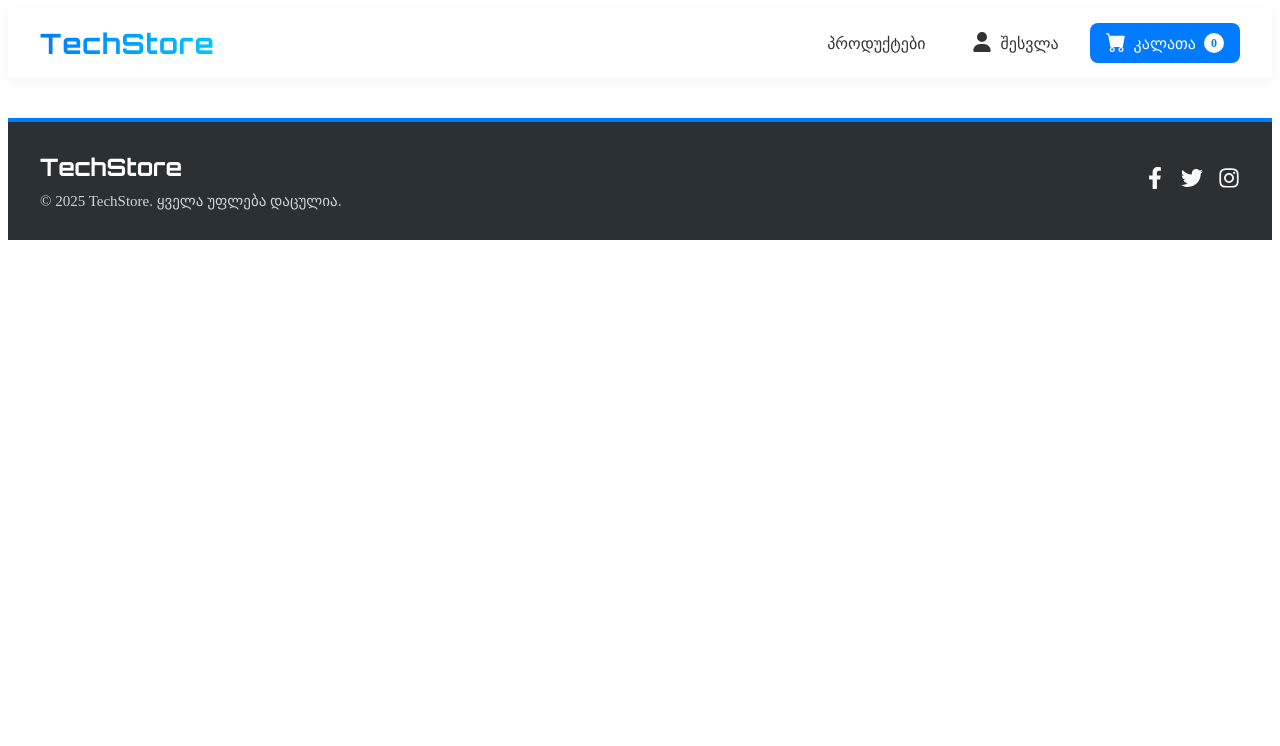
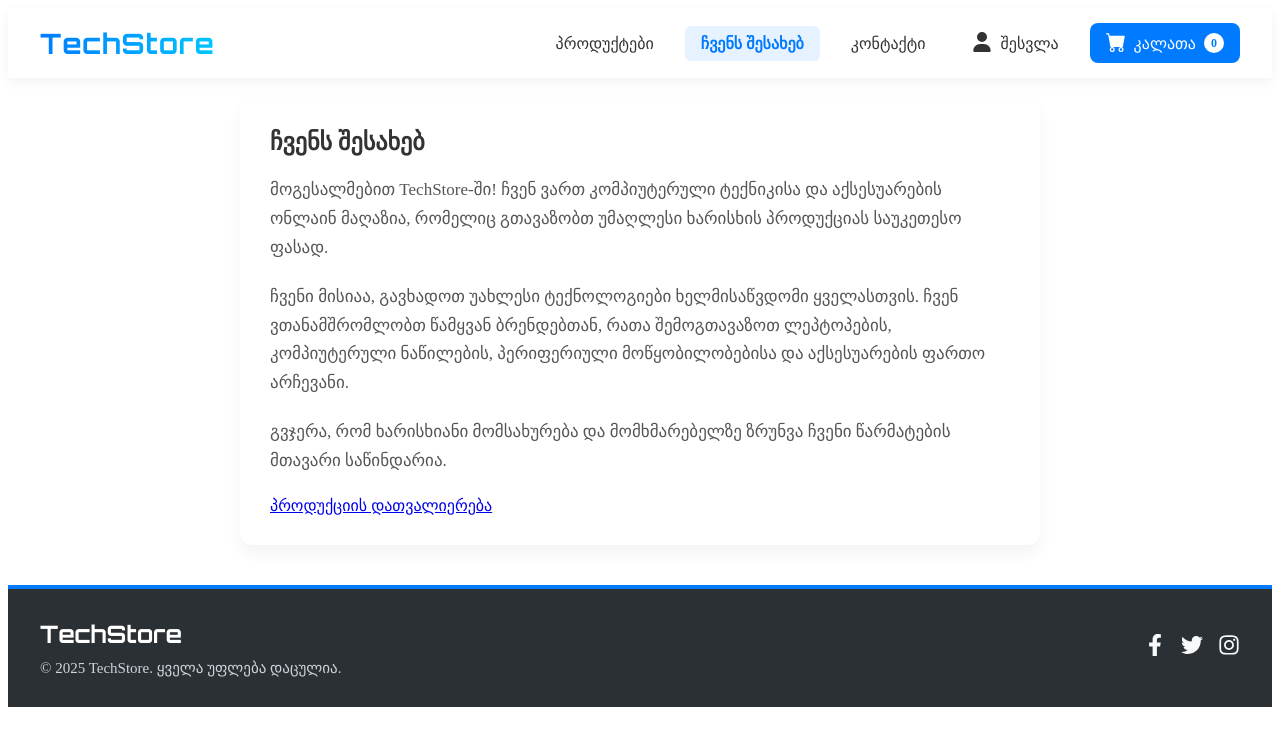
Before and after one commit to Misho05/finalproject, a React (Vite) app in the folder electronic-store/: page /about in a window 1280 px wide. Shown: the top 746 px of the page. Built offline with nearby package versions, Linux system fonts and the light colour scheme.

Commit message:
chvens shesaxeb add

```diff
--- a/electronic-store/src/App.css
+++ b/electronic-store/src/App.css
@@ -1,7 +1,5 @@
 
 @import url('https://fonts.googleapis.com/css2?family=Orbitron:wght@700&display=swap');
-
-
 
 .navbar {
   background-color: #ffffff;
@@ -574,3 +572,72 @@
     text-align: center;
   }
 }
+
+.static-page {
+  background-color: #ffffff;
+  padding: 30px;
+  border-radius: 12px;
+  box-shadow: 0 8px 16px rgba(0, 0, 0, 0.05);
+  margin-top: 20px;
+  max-width: 800px; /* გვერდის სიგანის შეზღუდვა */
+  margin-left: auto;
+  margin-right: auto;
+  box-sizing: border-box;
+}
+
+.static-page h2 {
+  margin-top: 0;
+  margin-bottom: 20px;
+  font-weight: 700;
+  color: #333;
+}
+
+.static-page p {
+  font-size: 17px;
+  color: #555;
+  line-height: 1.7;
+  margin-bottom: 20px;
+}
+
+.static-page .btn-primary {
+  margin-top: 10px;
+}
+
+/* Contact Form Specifics */
+.contact-form {
+  margin-top: 30px;
+}
+
+.contact-form .form-group {
+  margin-bottom: 20px;
+}
+
+.contact-form .form-group label {
+  display: block;
+  margin-bottom: 8px;
+  font-weight: 500;
+  color: #555;
+}
+
+.contact-form .form-group input,
+.contact-form .form-group textarea {
+  width: 100%;
+  padding: 12px;
+  font-size: 16px;
+  border: 1px solid #ccc;
+  border-radius: 8px;
+  box-sizing: border-box;
+  font-family: inherit;
+}
+
+.contact-form .form-group textarea {
+  resize: vertical;
+}
+
+.contact-form .btn-primary {
+  width: 100%;
+  padding: 12px;
+  font-size: 18px;
+  font-weight: 600;
+  max-width: 200px;
+}
--- a/electronic-store/src/App.jsx
+++ b/electronic-store/src/App.jsx
@@ -1,3 +1,5 @@
+// src/App.js
+
 import React from 'react';
 import { Routes, Route, Navigate } from 'react-router-dom';
 import Navbar from './components/Navbar.jsx';
@@ -7,6 +9,8 @@ import ProductDetail from './pages/ProductDetail.jsx';
 import Cart from './pages/Cart.jsx';
 import Login from './pages/Login.jsx';
 import Register from './pages/Register.jsx';
+import About from './pages/About.jsx';
+import Contact from './pages/Contact.jsx';
 
 function App() {
   return (
@@ -20,6 +24,8 @@ function App() {
           <Route path="/cart" element={<Cart />} />
           <Route path="/login" element={<Login />} />
           <Route path="/register" element={<Register />} />
+          <Route path="/about" element={<About />} />
+          <Route path="/contact" element={<Contact />} />
         </Routes>
       </div>
       <Footer />
--- a/electronic-store/src/components/Navbar.jsx
+++ b/electronic-store/src/components/Navbar.jsx
@@ -39,6 +39,20 @@ function Navbar() {
             </NavLink>
           </li>
 
+          {/* --- დამატებულია --- */}
+          <li>
+            <NavLink to="/about" className={getDefaultLinkClass}>
+              <span>ჩვენს შესახებ</span>
+            </NavLink>
+          </li>
+
+          <li>
+            <NavLink to="/contact" className={getDefaultLinkClass}>
+              <span>კონტაქტი</span>
+            </NavLink>
+          </li>
+          {/* --- დასასრული --- */}
+
 
           <li>
             <NavLink to="/login" className={getDefaultLinkClass}>
--- /dev/null
+++ b/electronic-store/src/pages/About.jsx
@@ -0,0 +1,30 @@
+import React from 'react';
+import { Link } from 'react-router-dom';
+
+function About() {
+  return (
+    <div className="static-page">
+      <h2>ჩვენს შესახებ</h2>
+      <p>
+        მოგესალმებით TechStore-ში! ჩვენ ვართ კომპიუტერული ტექნიკისა და
+        აქსესუარების ონლაინ მაღაზია, რომელიც გთავაზობთ უმაღლესი ხარისხის
+        პროდუქციას საუკეთესო ფასად.
+      </p>
+      <p>
+        ჩვენი მისიაა, გავხადოთ უახლესი ტექნოლოგიები ხელმისაწვდომი
+        ყველასთვის. ჩვენ ვთანამშრომლობთ წამყვან ბრენდებთან, რათა
+        შემოგთავაზოთ ლეპტოპების, კომპიუტერული ნაწილების, პერიფერიული
+        მოწყობილობებისა და აქსესუარების ფართო არჩევანი.
+      </p>
+      <p>
+        გვჯერა, რომ ხარისხიანი მომსახურება და მომხმარებელზე ზრუნვა
+        ჩვენი წარმატების მთავარი საწინდარია.
+      </p>
+      <Link to="/products" className="btn btn-primary">
+        პროდუქციის დათვალიერება
+      </Link>
+    </div>
+  );
+}
+
+export default About;
```
